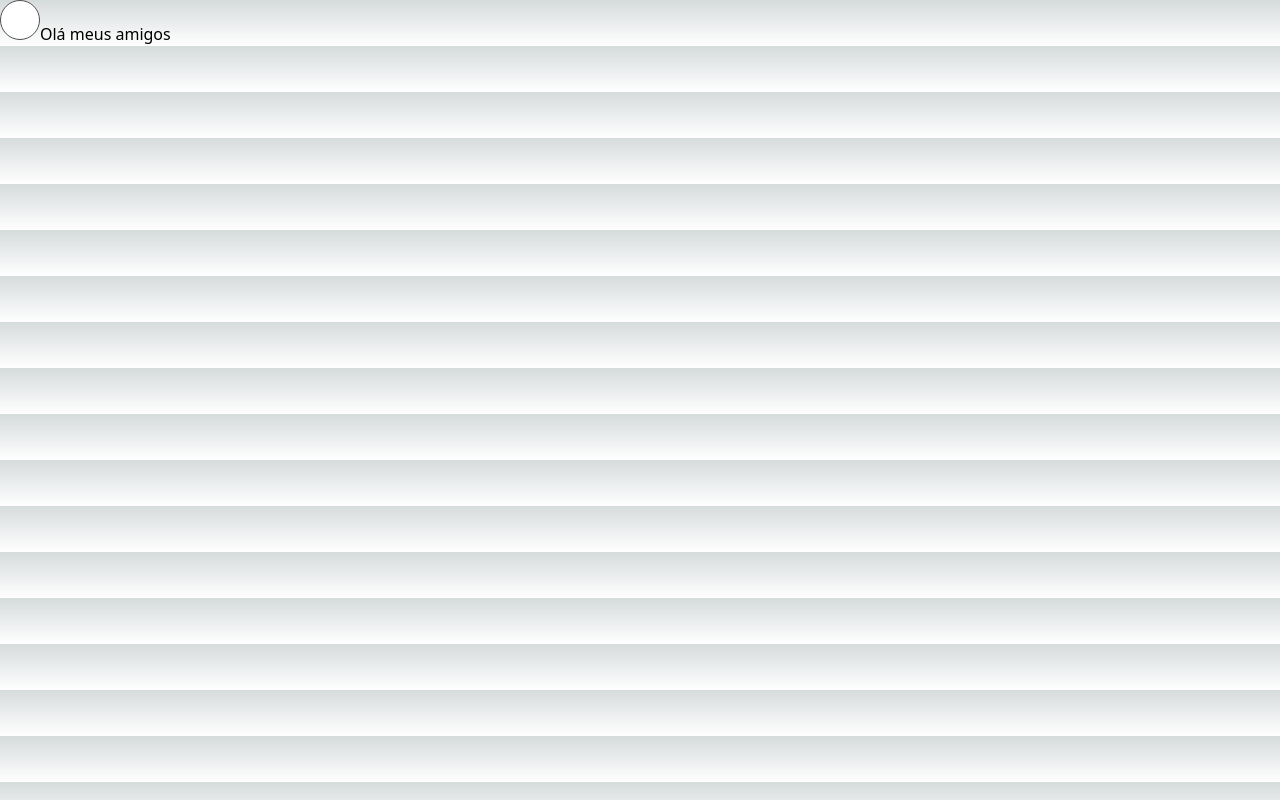
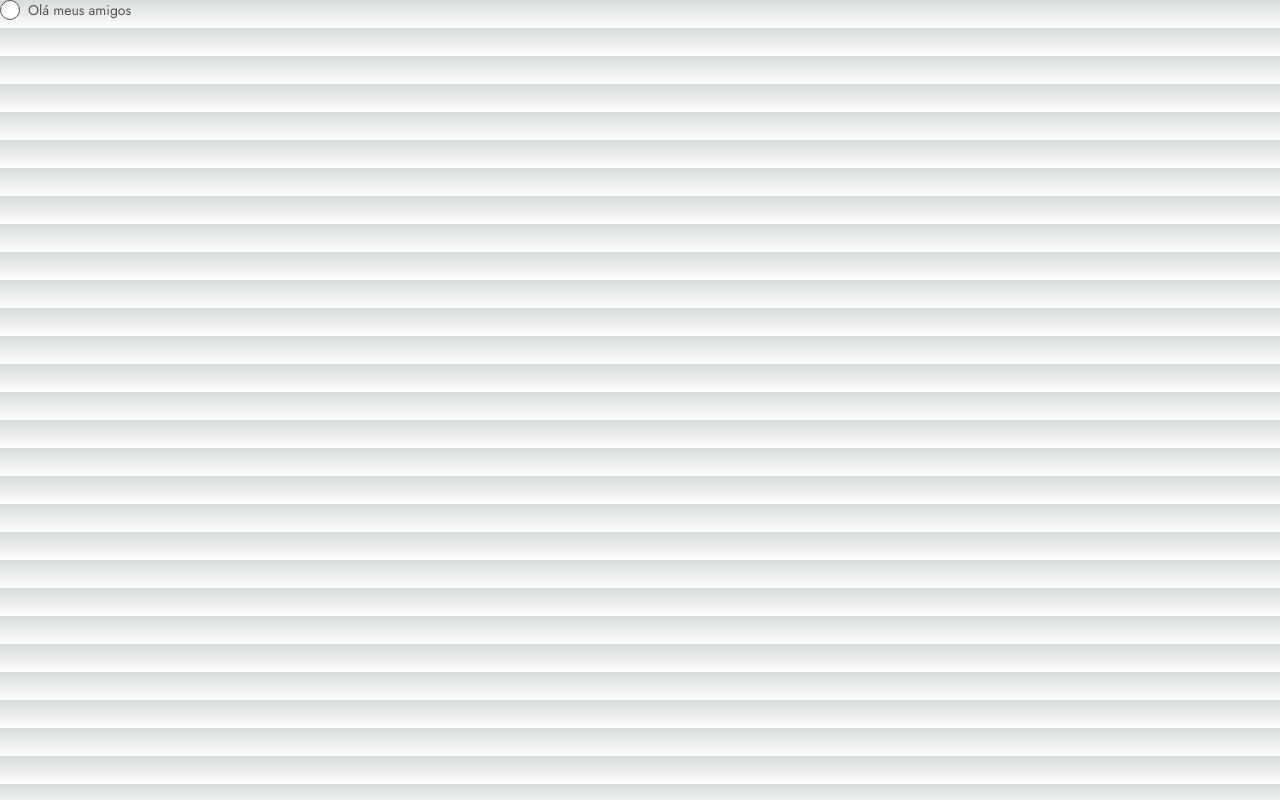
Before and after one commit to mateusmoov/busquePet, a Next.js app: page / in a window 1280 px wide. Built offline with nearby package versions, Linux system fonts and the light colour scheme.

Commit message:
feat: change the color of the inner circle and remove variants

```diff
--- a/src/app/components/RadioButton/index.tsx
+++ b/src/app/components/RadioButton/index.tsx
@@ -1,43 +1,20 @@
 import { InputHTMLAttributes } from "react";
-import { twMerge } from "tailwind-merge";
-
-type VariantsProps = {
-  label: string;
-  input: string;
-};
 
 type RadioButtonProps = InputHTMLAttributes<HTMLInputElement> & {
   label: string;
-  variant: VariantProps;
   value: string;
   onChangeValue?: (event: React.ChangeEvent<HTMLInputElement>) => void;
 };
 
-type VariantProps = keyof typeof variants;
-
-const variants = {
-  donor: {
-    label: "text-fuchsia-800",
-    input: "",
-  },
-  adopter: {
-    label: "text-cyan-700",
-    input: "",
-  },
-} satisfies Record<string, VariantsProps>;
-
-export const RadioButton = ({ label, variant, onChangeValue, value, ...rest }: RadioButtonProps) => {
+export const RadioButton = ({ label, onChangeValue, value, ...rest }: RadioButtonProps) => {
   return (
     <>
-      <label>
+      <label className="text-sm font-body mb-2 flex items-center text-neutral-600 gap-x-2">
         <input
           type="radio"
           onChange={onChangeValue}
           value={value}
-          className={twMerge(
-            variants[variant].input,
-            "w-10 h-10 checked:bg-red-700"
-          )}
+          className="w-5 h-5 accent-pink-500"
           {...rest}
         />
         {label}
```
